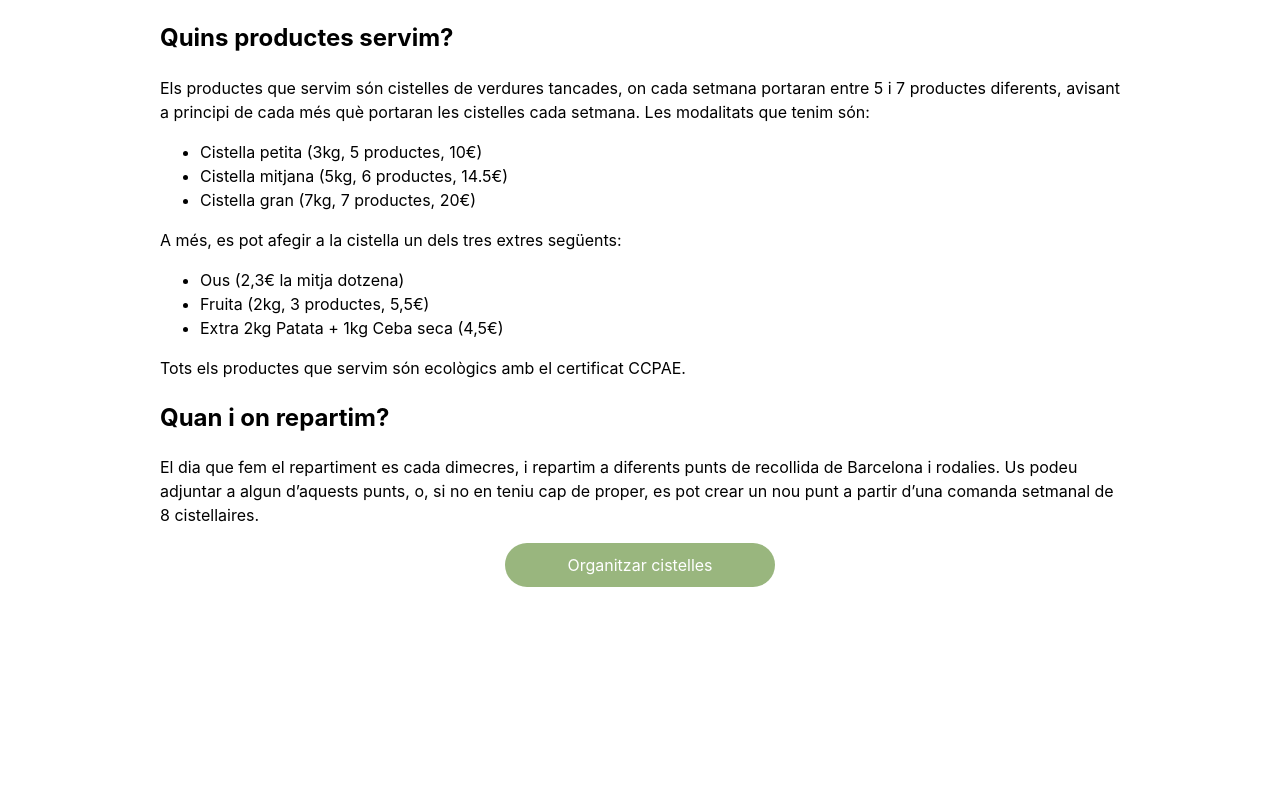
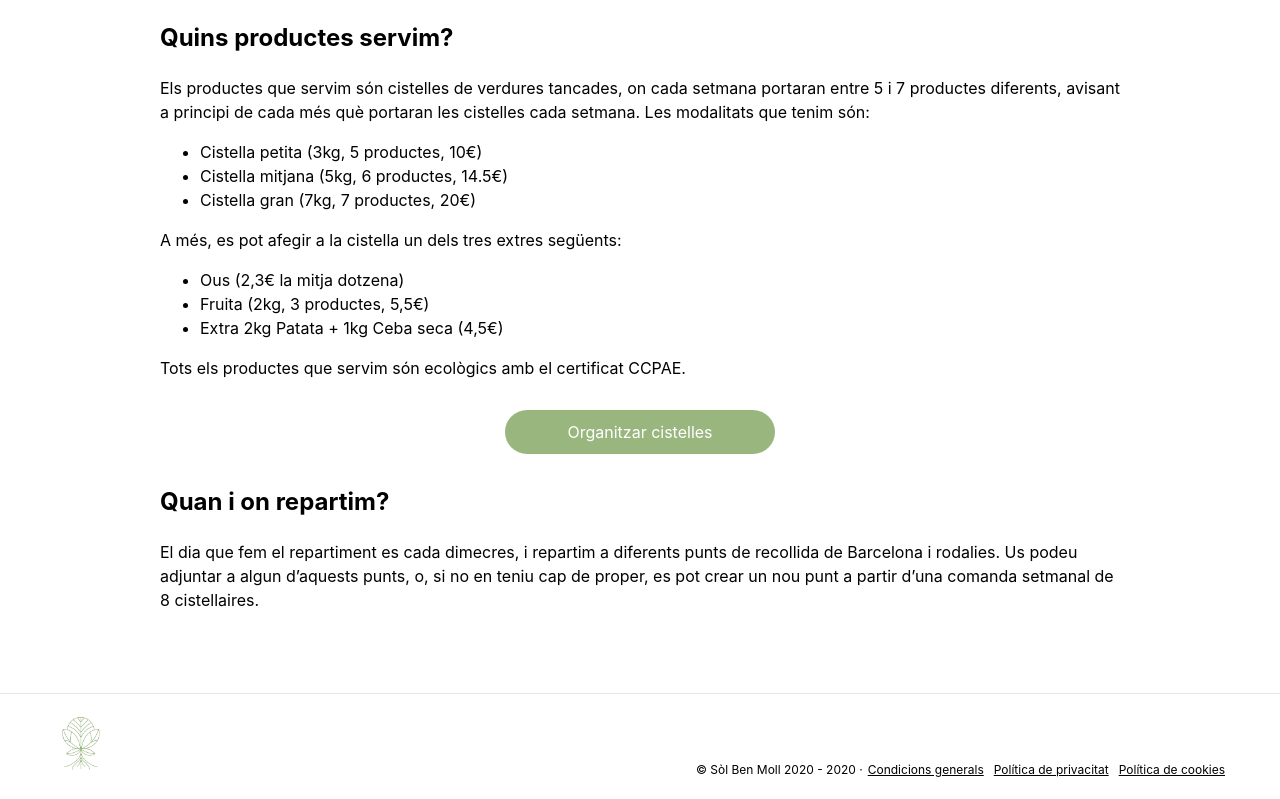
Before and after one commit to permacultor/solbenmoll, a Next.js app: page / in a window 1280 px wide. Shown: the part 1237-2036 px from the top of the page. Before the commit the page ends 1839 px from the top, so only its background shows below. Built offline with nearby package versions, Linux system fonts and the light colour scheme.

Commit message:
Add calendar (#24)
* Add calendar

* Replace Solbenmoll to Sòl Ben Moll

```diff
--- /dev/null
+++ b/components/Footer.tsx
@@ -0,0 +1,43 @@
+import Image from 'next/image'
+import Link from 'next/link'
+
+function Footer() {
+  return (
+    <div className="footer">
+      <div>
+        <div>
+          <Link href="/">
+            <a className="logo" title="Solbenmoll">
+              <Image
+                alt="Solbenmoll"
+                src="/assets/logo-96.png"
+                layout="fixed"
+                width={60}
+                loading="lazy"
+                height={60}
+              />
+            </a>
+          </Link>
+        </div>
+        <div>
+          <div className="links">
+            <div>
+              © Sòl Ben Moll 2020 - {new Date().getFullYear()} {'· '}
+            </div>
+            <Link href="/">
+              <a>Condicions generals</a>
+            </Link>
+            <Link href="/">
+              <a>Política de privacitat</a>
+            </Link>
+            <Link href="/">
+              <a>Política de cookies</a>
+            </Link>
+          </div>
+        </div>
+      </div>
+    </div>
+  )
+}
+
+export default Footer
--- a/components/ProductWidget.module.scss
+++ b/components/ProductWidget.module.scss
@@ -5,12 +5,18 @@
   justify-content: flex-start;
   align-items: center;
 
+  h2 {
+    margin: 0 0 5px 0;
+    font-size: 18px;
+  }
+
   a {
     color: currentColor;
     text-decoration: none;
   }
 
   .name {
+    font-size: 12px;
     margin-bottom: auto;
   }
 
--- a/pages/_app.tsx
+++ b/pages/_app.tsx
@@ -1,5 +1,6 @@
 import Head from 'next/head'
 import { useEffect } from 'react'
+import Footer from '../components/Footer'
 import Header from '../components/Header'
 
 import './layout.scss'
@@ -7,8 +8,9 @@ import './layout.scss'
 function Layout({ children }) {
   return (
     <div className="layout">
-      <Header></Header>
+      <Header />
       {children}
+      <Footer />
     </div>
   )
 }
@@ -39,7 +41,7 @@ function MyApp({ Component, pageProps }) {
   return (
     <>
       <Head>
-        <title>Solbenmoll</title>
+        <title>Sòl Ben Moll</title>
         <link rel="icon" href="/favicon.ico" />
       </Head>
       <Layout>
--- a/pages/index.tsx
+++ b/pages/index.tsx
@@ -67,19 +67,12 @@ export default function Home() {
         <p>
           Tots els productes que servim són ecològics amb el certificat CCPAE.
         </p>
-        <h2>Quan i on repartim?</h2>
-        <p>
-          El dia que fem el repartiment es cada dimecres, i repartim a diferents
-          punts de recollida de Barcelona i rodalies. Us podeu adjuntar a algun
-          d’aquests punts, o, si no en teniu cap de proper, es pot crear un nou
-          punt a partir d’una comanda setmanal de 8 cistellaires.
-        </p>
         <Link href="/les-meves-cistelles">
           <a style={{ textDecoration: 'none' }}>
             <div
               style={{
                 color: 'white',
-                margin: '0 auto',
+                margin: '30px auto',
                 backgroundColor: '#99b67e',
                 borderRadius: 30,
                 textAlign: 'center',
@@ -92,6 +85,13 @@ export default function Home() {
             </div>
           </a>
         </Link>
+        <h2>Quan i on repartim?</h2>
+        <p>
+          El dia que fem el repartiment es cada dimecres, i repartim a diferents
+          punts de recollida de Barcelona i rodalies. Us podeu adjuntar a algun
+          d’aquests punts, o, si no en teniu cap de proper, es pot crear un nou
+          punt a partir d’una comanda setmanal de 8 cistellaires.
+        </p>
       </div>
     </>
   )
--- a/pages/layout.scss
+++ b/pages/layout.scss
@@ -86,8 +86,16 @@ body {
 }
 
 .product-image {
+  background-color: #e2e2e2;
+}
+
+.product-image:hover {
+  transform: scale(1.1);
+  transition: transform 0.2s;
+}
+
+.product-image-link > div {
   border-radius: 2vw;
-  background-color: #e2e2e2;
 }
 
 .my-baskets {
@@ -95,6 +103,56 @@ body {
   grid-template-columns: 1fr 1fr 1fr;
   row-gap: 10px;
   column-gap: 10px;
+}
+
+.button {
+  padding: 10px;
+  cursor: pointer;
+  color: white;
+  background-color: #99b67e;
+  border: 1px solid #99b67e;
+  text-align: center;
+  text-align-last: center;
+  border-radius: 30px;
+  appearance: none;
+  outline: none;
+}
+
+.footer {
+  color: black;
+  background-color: white;
+  border-top: 1px solid #e7e7e7;
+  margin-top: 50px;
+  width: 100vw;
+  font-size: 12px;
+
+  & > div {
+    max-width: 1200px;
+    margin: 0 auto;
+    padding: 20px 50px;
+    display: flex;
+    flex-wrap: wrap;
+    flex-direction: row;
+    justify-content: space-between;
+    align-items: flex-end;
+  }
+
+  .links {
+    display: flex;
+    flex-wrap: wrap;
+    a {
+      margin: 0 5px;
+    }
+  }
+}
+
+a {
+  color: currentColor;
+  text-decoration: underline;
+
+  &:hover {
+    color: #335514;
+  }
 }
 
 .banner {
@@ -105,4 +163,18 @@ body {
   .my-baskets {
     grid-template-columns: 1fr 1fr;
   }
+
+  .footer > div,
+  .footer .links {
+    flex-direction: column;
+    align-items: center;
+
+    > div {
+      margin: 10px 0;
+    }
+
+    > a {
+      margin: 5px 0;
+    }
+  }
 }
--- a/pages/producte/[[...productId]].tsx
+++ b/pages/producte/[[...productId]].tsx
@@ -40,7 +40,6 @@ function Product({ product }) {
         alt={product.name}
         src={`/assets/${image}`}
         layout="intrinsic"
-        className="product-image"
         loading="lazy"
         height={375}
         width={500}
```
Also changed, not shown: components/Calendar.module.scss (added, +37 -0 lines), components/Calendar.tsx (added, +60 -0 lines), components/ProductWidget.tsx (+6 -2 lines), components/SelectButton.module.scss (+8 -1 lines), components/SelectButton.tsx (+6 -3 lines), pages/les-meves-cistelles.tsx (+35 -3 lines).
